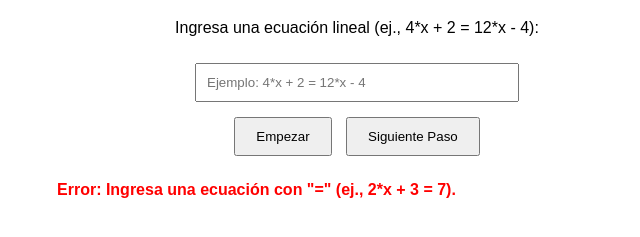
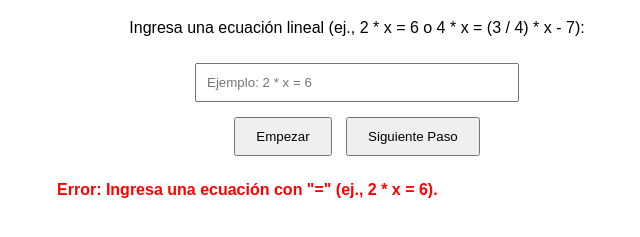
Before and after one commit to faragodian/SOL_ECUA_LINEAL, a plain HTML site: page index.html in a window 1280 px wide. Both pictures are taken after a click on the button "Empezar". Shown: the part 61-298 px from the top of the page, without its empty margins (283-923 px from the left). Drawn offline with nearby package versions, Linux system fonts and the light colour scheme.

Commit message:
Add files via upload

```diff
--- a/index.html
+++ b/index.html
@@ -18,8 +18,8 @@
 <body>
     <div class="container">
         <h1>Tutor de Ecuaciones Lineales</h1>
-        <p>Ingresa una ecuación lineal (ej., 4*x + 2 = 12*x - 4):</p>
-        <input type="text" id="ecuacionInput" placeholder="Ejemplo: 4*x + 2 = 12*x - 4">
+        <p>Ingresa una ecuación lineal (ej., 2 * x = 6 o 4 * x = (3 / 4) * x - 7):</p>
+        <input type="text" id="ecuacionInput" placeholder="Ejemplo: 2 * x = 6">
         <br>
         <button onclick="iniciarResolucion()">Empezar</button>
         <button onclick="siguientePaso()" id="siguienteBtn" disabled>Siguiente Paso</button>
@@ -31,15 +31,24 @@
         let pasoActual = 0;
         let ecuacion, izquierda, derecha, x, expresionSimplificada, solucion;
 
+        function normalizarEntrada(input) {
+            // Agrega espacios alrededor de '=' y normaliza fracciones
+            input = input.replace(/\s*=\s*/g, ' = ').trim();
+            input = input.replace(/(\d+)\/(\d+)/g, '($1 / $2)');
+            return input;
+        }
+
         function iniciarResolucion() {
             pasoActual = 0;
             pasos = [];
             document.getElementById('output').innerHTML = '';
             document.getElementById('siguienteBtn').disabled = false;
 
-            const input = document.getElementById('ecuacionInput').value;
+            let input = document.getElementById('ecuacionInput').value;
+            input = normalizarEntrada(input);
+
             if (!input.includes('=')) {
-                document.getElementById('output').innerHTML = '<p class="warning">Error: Ingresa una ecuación con "=" (ej., 2*x + 3 = 7).</p>';
+                document.getElementById('output').innerHTML = '<p class="warning">Error: Ingresa una ecuación con "=" (ej., 2 * x = 6).</p>';
                 return;
             }
 
@@ -47,9 +56,16 @@
                 // Separar la ecuación
                 [izquierda, derecha] = input.split('=').map(s => s.trim());
                 x = sympy.symbols('x');
+                izquierda = izquierda || '0'; // Maneja ecuaciones como '= 6'
+                derecha = derecha || '0'; // Maneja ecuaciones como '2*x ='
                 ecuacion = sympy.Eq(sympy.sympify(izquierda), sympy.sympify(derecha));
                 expresionSimplificada = sympy.sympify(izquierda).subtract(sympy.sympify(derecha));
-                solucion = sympy.solve(ecuacion, x)[0];
+                solucion = sympy.solve(ecuacion, x);
+
+                if (solucion.length === 0) {
+                    throw new Error("No se encontró solución");
+                }
+                solucion = solucion[0];
 
                 // Definir los pasos
                 pasos = [
@@ -63,7 +79,7 @@
                 document.getElementById('output').innerHTML = `Ecuación: \\[${sympy.latex(ecuacion)}\\]`;
                 MathJax.typeset();
             } catch (e) {
-                document.getElementById('output').innerHTML = `<p class="warning">Error: No pude resolver '${input}'. Usa una ecuación lineal (ej., 2*x + 3 = 7).</p>`;
+                document.getElementById('output').innerHTML = `<p class="warning">Error: No pude resolver '${input}'. Usa una ecuación lineal con * para multiplicar y espacios (ej., 2 * x = 6 o 4 * x = (3 / 4) * x - 7).</p>`;
                 document.getElementById('siguienteBtn').disabled = true;
             }
         }
```
